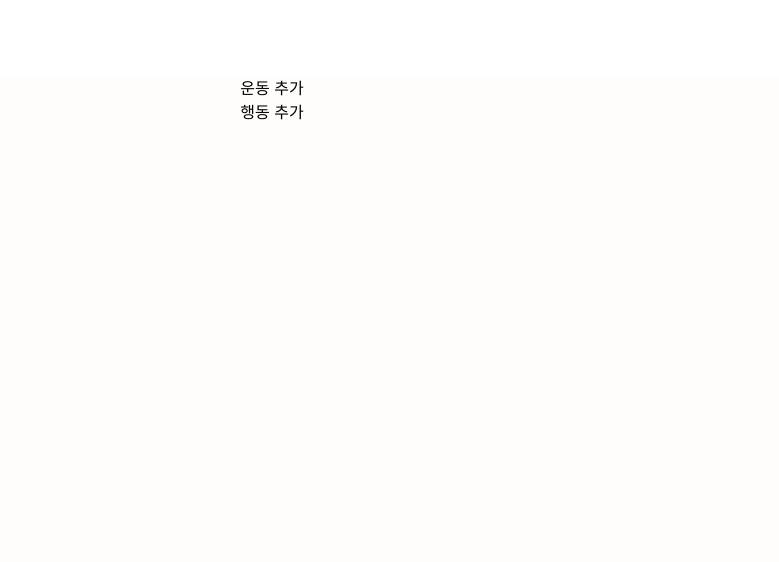
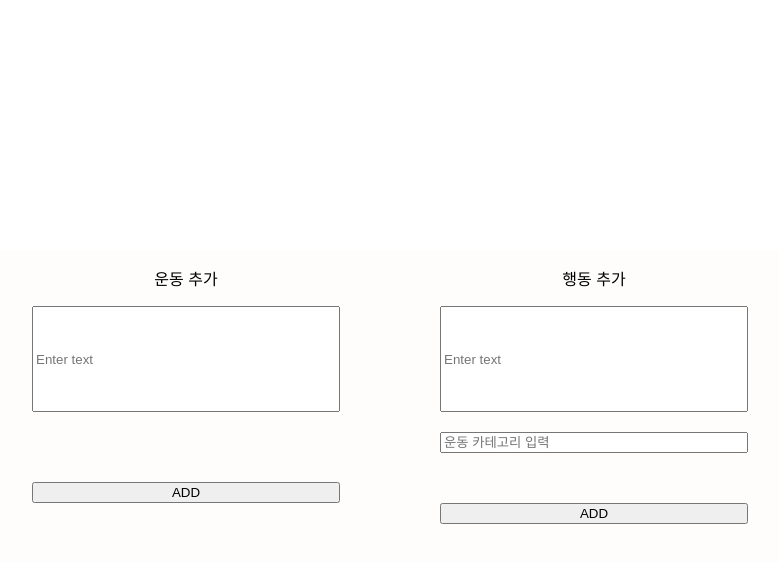
Before and after one commit to mun-jeong-min/eee-front, a React (Create React App) app: page /add in a window 1280 px wide. Shown: the top 562 px of the page, without its empty margins (368-1147 px from the left). Built offline with nearby package versions, Linux system fonts and the light colour scheme.

Commit message:
EDIT :: 운동 및 행동 추가 로직

```diff
--- a/src/App.css
+++ b/src/App.css
@@ -3,6 +3,36 @@
   background-color: #fffcfc;
   height: 640px;
   margin-top: 75px;
+}
+
+.addButton {
+  margin-top: 50px;
+}
+
+.addDiv {
+  display: flex;
+  flex-direction: column;
+}
+
+.addInput {
+  width: 300px;
+  height: 100px;
+  margin-bottom: 20px;
+}
+
+.add {
+  display: flex;
+  margin-top: 250px;
+}
+
+.addEx {
+  margin-left: 400px;
+}
+
+.addPr {
+  margin-left: 100px;
+  display: flex;
+  flex-direction: column;
 }
 
 .questionResult {
--- a/src/components/Add.jsx
+++ b/src/components/Add.jsx
@@ -1,8 +1,93 @@
+import { useState } from "react";
+import { instance } from "../util/instance";
+
 const Add = () => {
+  const [ex, setEx] = useState("");
+  const [pr, setPr] = useState("");
+  const [category, setCategory] = useState("");
+
+  const changeEx = (e) => {
+    setEx(e.target.value);
+  };
+
+  const changePr = (e) => {
+    setPr(e.target.value);
+  };
+
+  const changeCategory = (e) => {
+    setCategory(e.target.value);
+  };
+
+  const clickEx = () => {
+    instance
+      .post("/practice/category", {
+        category: ex,
+      })
+      .then(function (res) {
+        if (res.status == 200) {
+          window.alert("전송 성공!");
+          setEx("");
+        } else {
+          window.alert("전송 실패!");
+        }
+      });
+  };
+
+  const clickPr = () => {
+    instance
+      .post("/practice", {
+        content: pr,
+        category: category,
+      })
+      .then(function (res) {
+        if (res.status == 200) {
+          window.alert("전송 성공!");
+          setPr("");
+          setCategory("");
+        } else {
+          window.alert("전솔 실패!");
+        }
+      });
+  };
+
   return (
     <div className='App'>
-      <div>운동 추가</div>
-      <div>행동 추가</div>
+      <div className='add'>
+        <div className='addEx'>
+          <p>운동 추가</p>
+          <div className='addDiv'>
+            <input
+              type='text'
+              placeholder='Enter text'
+              className='addInput'
+              value={ex}
+              onChange={changeEx}
+            />
+            <button className='addButton' onClick={clickEx}>
+              ADD
+            </button>
+          </div>
+        </div>
+        <div className='addPr'>
+          <p>행동 추가</p>
+          <input
+            type='text'
+            placeholder='Enter text'
+            className='addInput'
+            value={pr}
+            onChange={changePr}
+          />
+          <input
+            type='text'
+            placeholder='운동 카테고리 입력'
+            value={category}
+            onChange={changeCategory}
+          />
+          <button className='addButton' onClick={clickPr}>
+            ADD
+          </button>
+        </div>
+      </div>
     </div>
   );
 };
```
